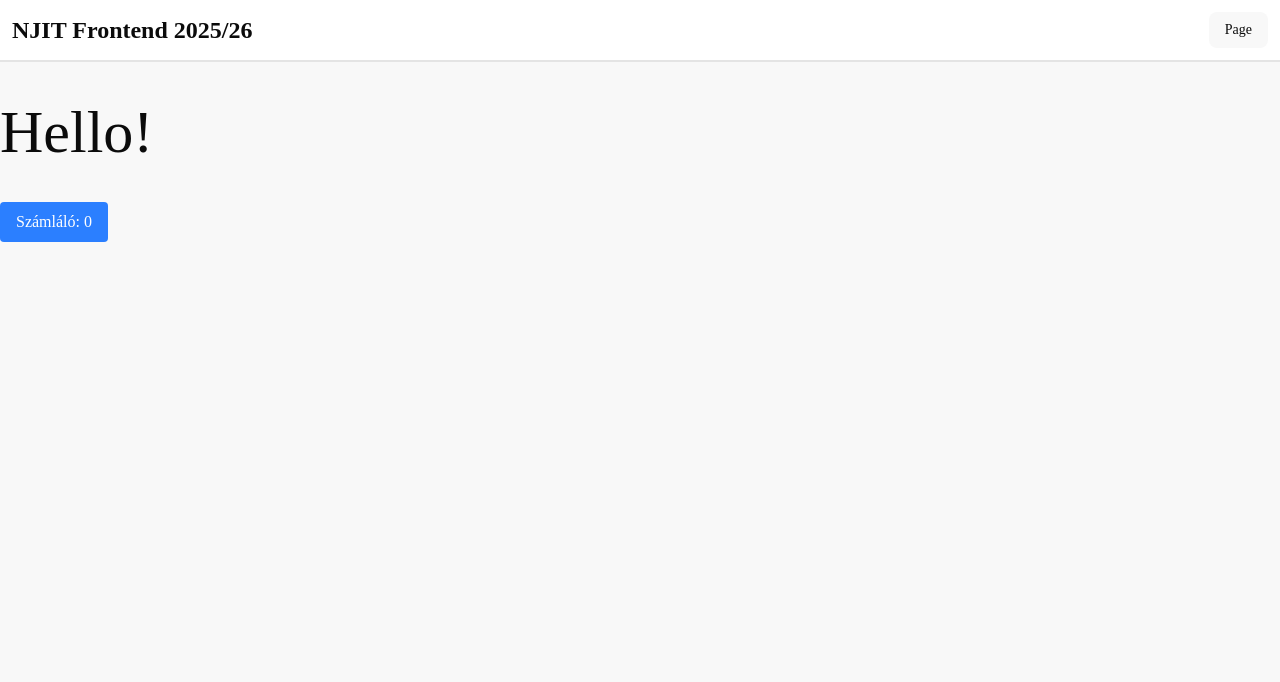
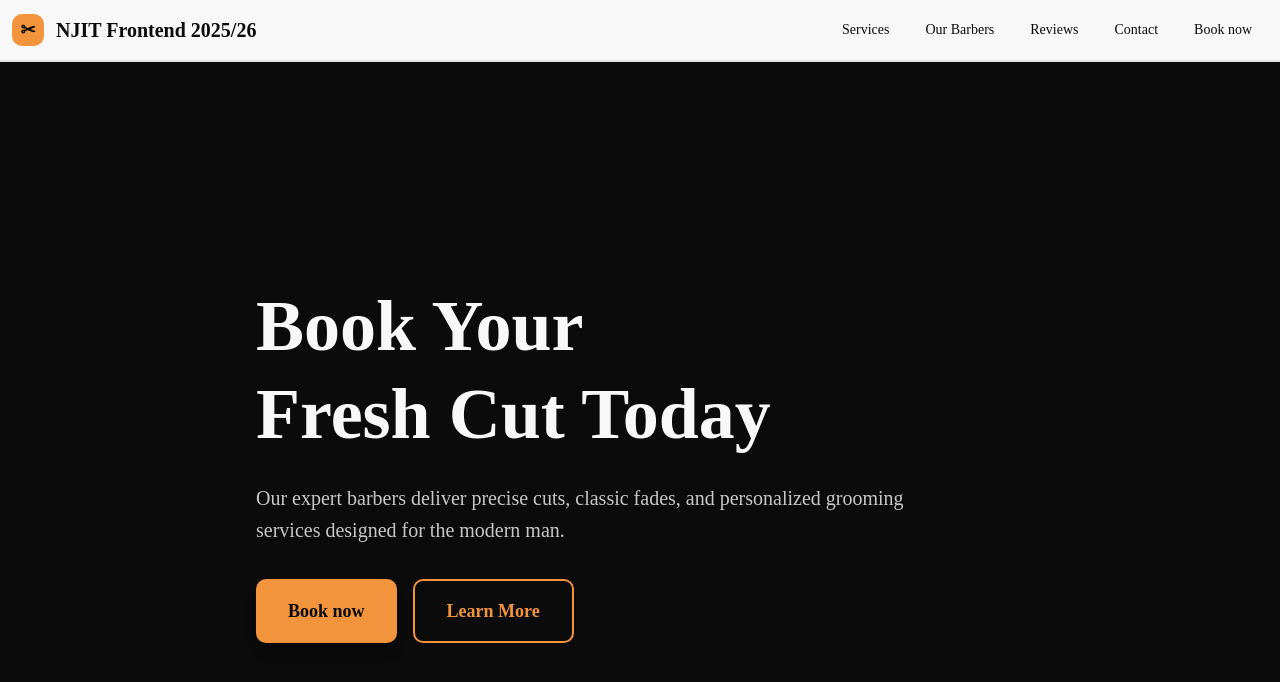
Before and after one commit to rabazso/appointment_system, a Vue app in the folder frontend/: page / in a window 1280 px wide. Shown: the top 682 px of the page. Built offline with nearby package versions, Linux system fonts and the light colour scheme; what @formkit/vue would draw is missing.

Commit message:
landing page first section done

```diff
--- a/frontend/src/components/layout/BaseHeader.vue
+++ b/frontend/src/components/layout/BaseHeader.vue
@@ -12,17 +12,36 @@ const title = import.meta.env.VITE_APP_NAME
 
 const links = [
   {
-    label: 'Page',
-    to: '#'
+    label: 'Services',
+    to: '#services'
+  },
+  {
+    label: 'Our Barbers',
+    to: '#barbers'
+  },
+  {
+    label: 'Reviews',
+    to: '#reviews'
+  },
+  {
+    label: 'Contact',
+    to: '#contatcs'
+  },
+  {
+    label: 'Book now',
+    to: '#booknow'
   }
 ]
 </script>
 
 <template>
-  <header class="bg-white">
+  <header class="bg-background">
     <div class="flex justify-between p-3 border-b-2 flex-wrap">
       <RouterLink to="/" class="flex items-center space-x-3">
-        <span class="self-center text-2xl font-semibold">{{ title }}</span>
+        <div className="w-8 h-8 bg-accent rounded-lg flex items-center justify-center">
+          <span className="font-bold text-primary text-lg">✂</span>
+        </div>
+        <span className="text-xl self-center font-bold">{{ title }}</span>
       </RouterLink>
       <Sheet>
         <SheetTrigger asChild>
--- /dev/null
+++ b/frontend/src/components/layout/Hero.vue
@@ -0,0 +1,21 @@
+<template>
+  <section class="relative bg-primary text-primary-foreground min-h-screen flex items-center">
+    <div class="relative max-w-7xl mx-auto px-4 sm:px-6 lg:px-8 py-20 md:py-32">
+      <div class="max-w-3xl">
+        <h1 class="text-5xl md:text-7xl font-extrabold mb-6 text-balance leading-22">
+          Book Your Fresh Cut Today
+        </h1>
+        <p class="text-lg md:text-xl text-primary-foreground/80 mb-8 max-w-2xl leading-relaxed">
+          Our expert barbers deliver precise cuts, classic fades, and personalized grooming services designed for the modern man.
+        </p>
+        <div class="flex flex-col sm:flex-row gap-4">
+          <Button to="/booking" class="bg-accent text-accent-foreground px-8 py-4 rounded-lg font-extrabold text-lg hover:opacity-70 transition-opacity shadow-lg">Book now</Button>
+          <Button to="/learn-more" class="border-2 border-accent text-accent px-8 py-4 rounded-lg font-bold text-lg hover:bg-accent/10">Learn More</Button>
+        </div>
+      </div>
+    </div>
+  </section>
+</template>
+<script setup>
+import Button from "@components/ui/Button.vue"
+</script>
--- /dev/null
+++ b/frontend/src/components/ui/Button.vue
@@ -0,0 +1,31 @@
+<template>
+  <button :type="type" :class="class" @click="handleClick">
+    <slot />
+  </button>
+</template>
+<script setup>
+import { useRouter } from "vue-router"
+
+const props = defineProps({
+  to: {
+    type: [String, Object],
+    required: true,
+  },
+  type: {
+    type: String,
+    default: "button",
+  },
+  class: {
+    type: String,
+    default: "",
+  },
+})
+
+const emit = defineEmits(["click"])
+const router = useRouter()
+
+function handleClick(event) {
+  emit("click", event)
+  router.push(props.to)
+}
+</script>
--- a/frontend/src/layouts/BaseLayout.vue
+++ b/frontend/src/layouts/BaseLayout.vue
@@ -1,10 +1,9 @@
 <script setup>
 import BaseHeader from '@components/layout/BaseHeader.vue'
+import Hero from '@components/layout/Hero.vue'
 </script>
 
 <template>
   <BaseHeader />
-  <main class="container mx-auto">
-    <slot />
-  </main>
+  <Hero />
 </template>
--- a/frontend/src/pages/index.vue
+++ b/frontend/src/pages/index.vue
@@ -7,10 +7,6 @@ const counter = useCounter()
 
 <template>
   <BaseLayout>
-    <h1 class="text-6xl my-10">Hello!</h1>
-    <button class="bg-blue-500 text-white rounded py-2 px-4" @click="counter.increment()">
-      Számláló: {{ counter.counter }}
-    </button>
   </BaseLayout>
 </template>
 
```
